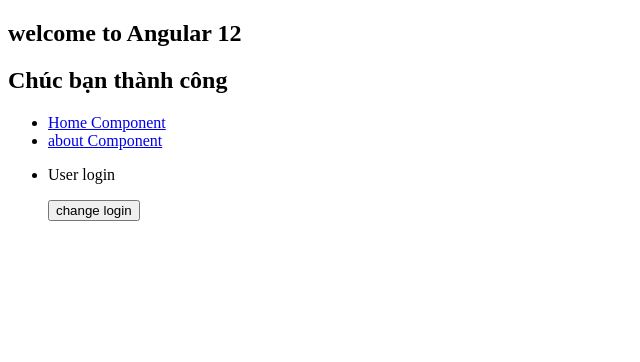
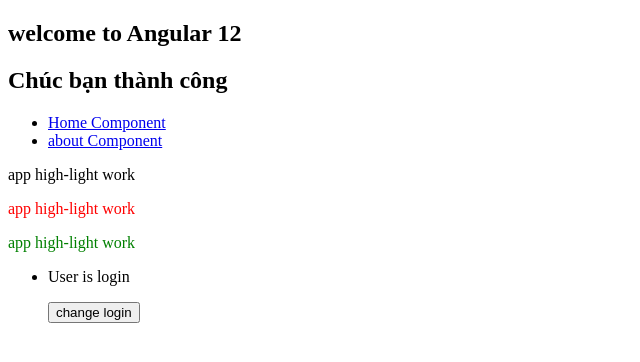
Before and after one commit to Hieu-Nguyen-Minh/angular12, an Angular app: page /about in a window 1280 px wide. Shown: the top 362 px of the page, without its empty margins (0-640 px from the left). Built offline with nearby package versions, Linux system fonts and the light colour scheme.

Commit message:
[NMH] Directives. Component, Structural, Attribute. Cách tạo + xài Directive riêng

```diff
--- /dev/null
+++ b/src/app/Directives/high-light.directive.ts
@@ -0,0 +1,17 @@
+import { Directive, ElementRef, Input, OnInit } from '@angular/core';
+
+@Directive({
+  selector: '[appHighLight]',
+})
+export class HighLightDirective implements OnInit {
+  @Input('appHighLight') appHighLightc = 'blue';
+
+  constructor(private el: ElementRef) {
+    el.nativeElement.style.color = this.appHighLightc;
+    // console.log('appHighLight contructor', this.appHighLightc);
+  }
+  ngOnInit(): void {
+    this.el.nativeElement.style.color = this.appHighLightc;
+    // console.log('appHighLight oninit', this.appHighLightc);
+  }
+}
--- a/src/app/components/about/about.component.html
+++ b/src/app/components/about/about.component.html
@@ -1,10 +1,13 @@
+<p appHighLight>app high-light work</p>
+<p [appHighLight]="'red'">app high-light work</p>
+<p [appHighLight]="showColor">app high-light work</p>
 <ul [ngSwitch]="login">
   <li *ngSwitchCase="'user'">
-    <p>User login</p>
+    <p>User is login</p>
     <button (click)="changeLoginAdmin()">change login</button>
   </li>
   <li *ngSwitchCase="'admin'">
-    <p>Admin login</p>
+    <p>Admin is login</p>
     <button (click)="changeLoginUser()">change login</button>
   </li>
   <li *ngSwitchDefault>
--- a/src/app/components/about/about.component.ts
+++ b/src/app/components/about/about.component.ts
@@ -6,6 +6,7 @@
   styleUrls: ['./about.component.scss'],
 })
 export class AboutComponent implements OnInit {
+  public showColor = 'green';
   public login = 'user';
 
   constructor() {}
```
Also changed, not shown: src/app/app.module.ts (+9 -1 lines).
